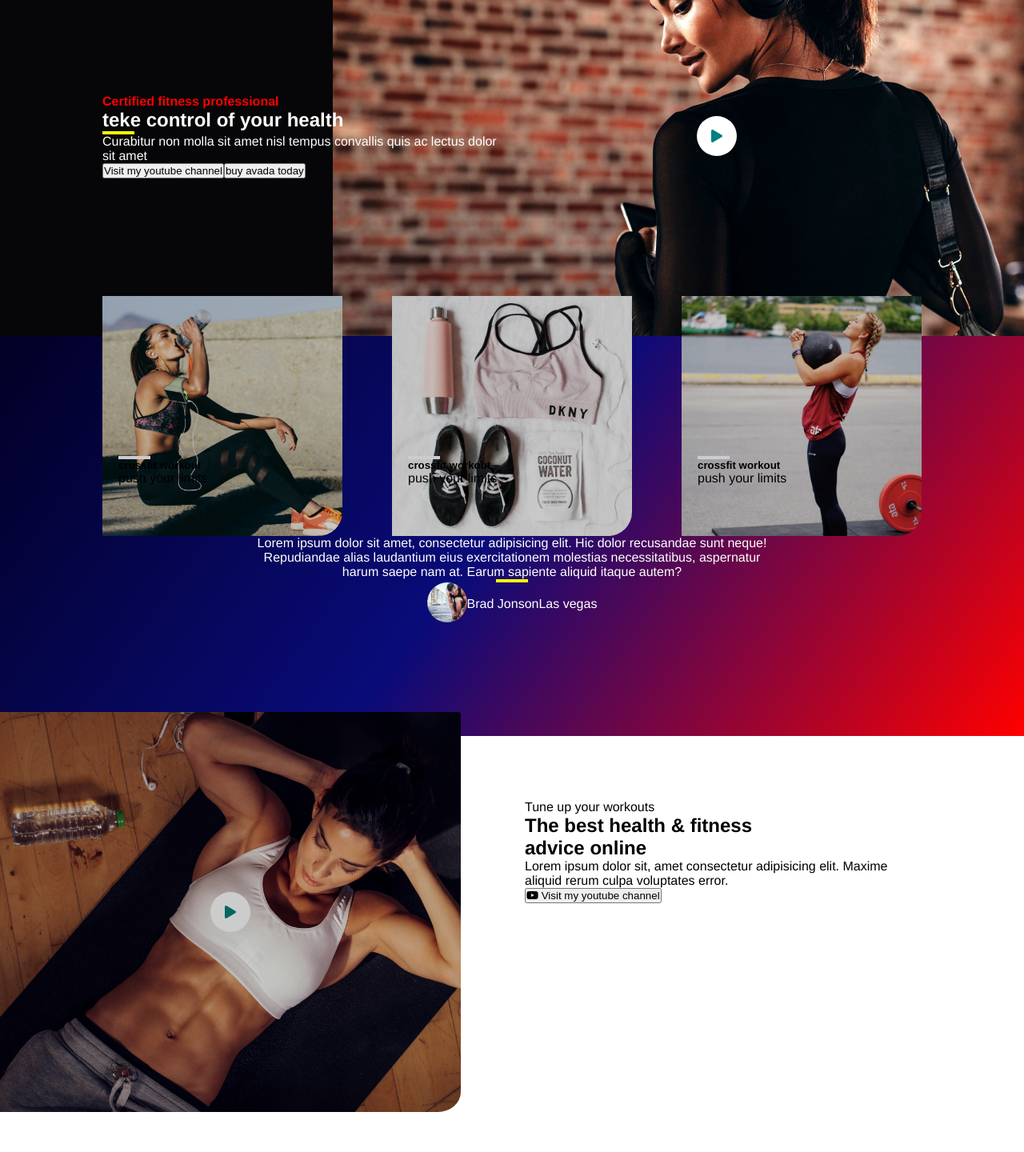
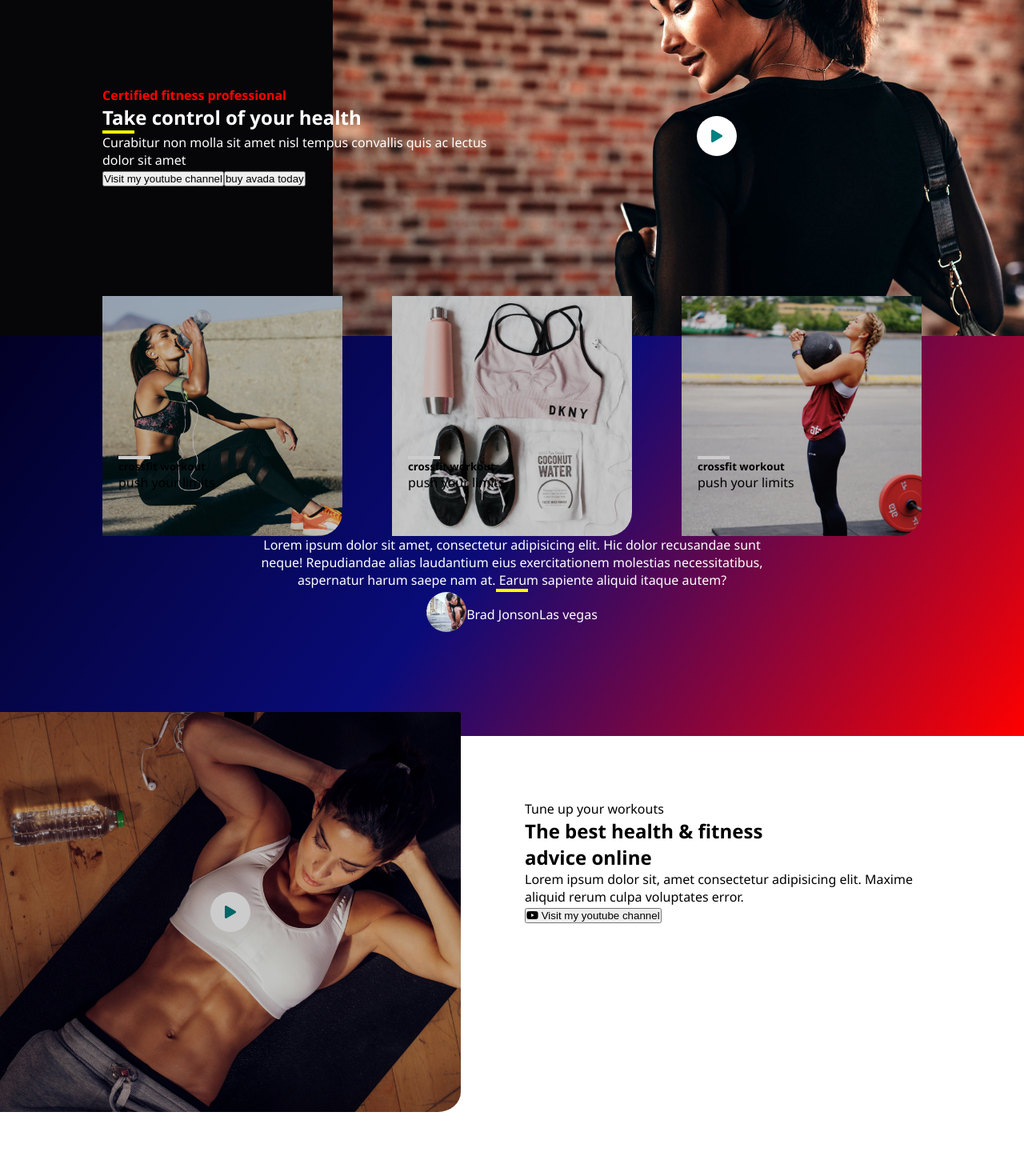
Before and after one commit to oryven/proj-html-vuejs, a Vue app: page / in a window 1280 px wide. Shown: the part 160-1600 px from the top of the page at 80% size. Built offline with nearby package versions, Linux system fonts and the light colour scheme.

Commit message:
fix: font

```diff
--- a/src/App.vue
+++ b/src/App.vue
@@ -81,7 +81,7 @@ export default {
 
 <style lang="scss">
 #app {
-  font-family: Avenir, Helvetica, Arial, sans-serif;
+  font-family:'Segoe UI', Tahoma, Geneva, Verdana, sans-serif;
   -webkit-font-smoothing: antialiased;
   -moz-osx-font-smoothing: grayscale;
 }
--- a/src/components/myHeader.vue
+++ b/src/components/myHeader.vue
@@ -4,7 +4,7 @@
             <section>
                 <div class="title">
                     <h4>Certified fitness professional</h4>
-                    <h1>teke control of your health</h1>
+                    <h1>Take control of your health</h1>
                     <div class="rule"></div>
                     <p>Curabitur non molla sit amet nisl tempus convallis quis ac lectus dolor sit amet</p>
                     <button>Visit my youtube channel</button>
--- a/src/components/playLists.vue
+++ b/src/components/playLists.vue
@@ -3,7 +3,7 @@
     <section class="container-playLists">
       <div class="text-playLists">
         <div>Featured Playlists</div>
-        <div>View all videos</div>
+        <div>View all videos <i class="fas fa-chevron-right"></i></div>
       </div>
 
       <div class="row">
```
